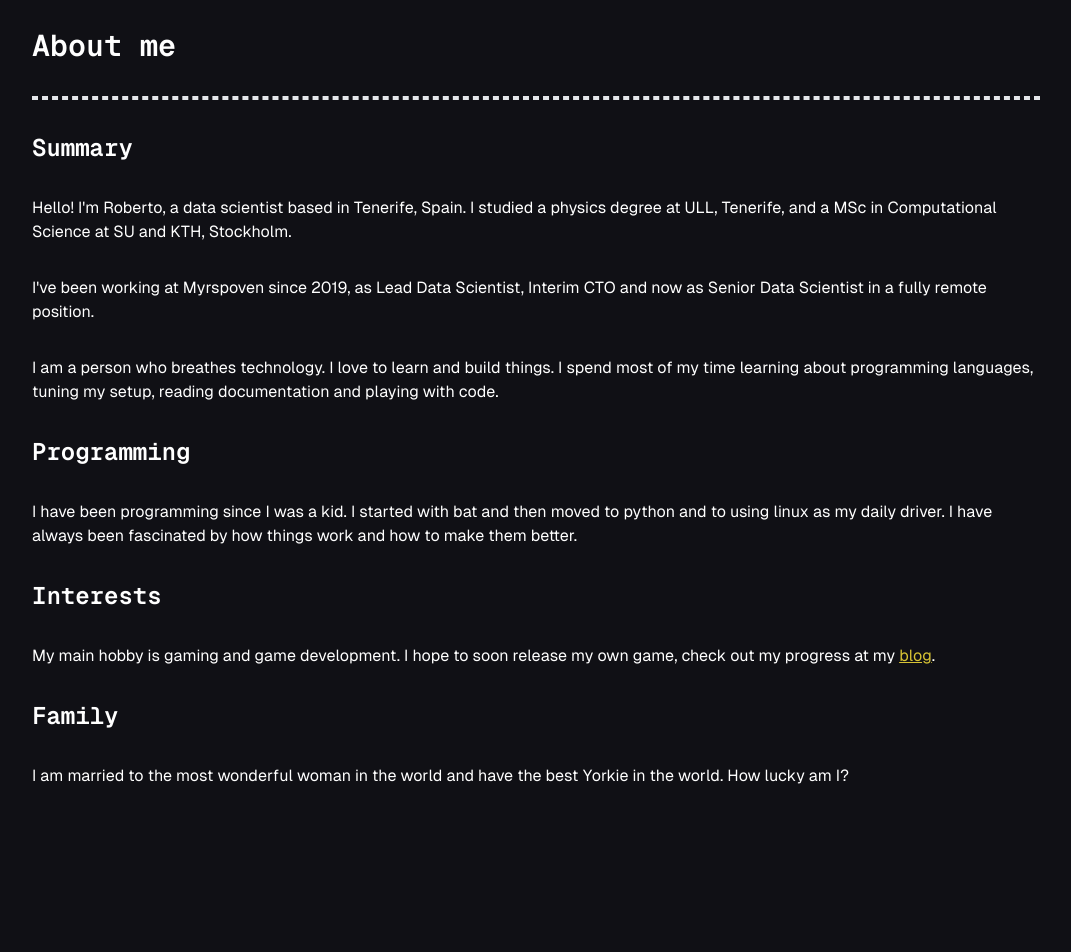
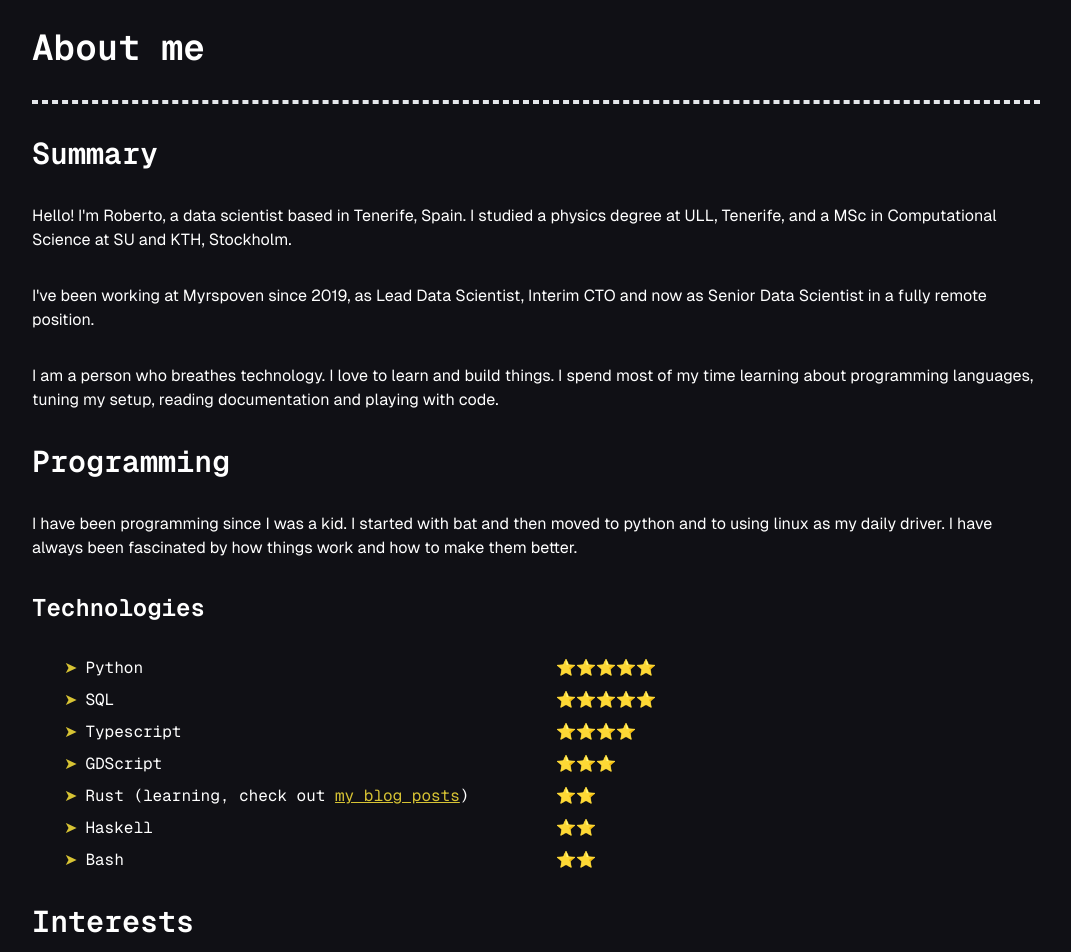
Before and after one commit to RoberTnf/robertnf.github.io, a Next.js app: page /about in a window 1280 px wide. Shown: the part 140-1092 px from the top of the page, without its empty margins (104-1175 px from the left). Before the commit the page ends 960 px from the top, so only its background shows below. Built offline with nearby package versions, Linux system fonts and the light colour scheme.

Commit message:
add languages

```diff
--- a/app/about/page.tsx
+++ b/app/about/page.tsx
@@ -2,10 +2,10 @@ import Link from "next/link";
 
 export default function About() {
 	return <div>
-		<h2>About me</h2>
+		<h1>About me</h1>
 		<hr className="border-dashed border-2 my-4" />
 
-		<h3>Summary</h3>
+		<h2>Summary</h2>
 
 		<p>
 			Hello! I&apos;m Roberto, a data scientist based in Tenerife, Spain. I
@@ -21,20 +21,39 @@ export default function About() {
 			programming languages, tuning my setup, reading documentation and playing with code.
 		</p>
 
-		<h3>Programming</h3>
+		<h2>Programming</h2>
 
 		<p>
 			I have been programming since I was a kid. I started with bat and then moved to python and to using linux as my daily driver.
 			I have always been fascinated by how things work and how to make them better.
 		</p>
 
-		<h3>Interests</h3>
+		<h3>Technologies</h3>
+
+		<div className="grid grid-cols-2 gap-2 ml-8">
+			<div className="caret">Python</div>
+			<div>⭐⭐⭐⭐⭐</div>
+			<div className="caret">SQL</div>
+			<div>⭐⭐⭐⭐⭐</div>
+			<div className="caret">Typescript</div>
+			<div>⭐⭐⭐⭐</div>
+			<div className="caret">GDScript</div>
+			<div>⭐⭐⭐</div>
+			<div className="caret">Rust (learning, check out <Link href="/blog/category/rust">my blog posts</Link>)</div>
+			<div>⭐⭐</div>
+			<div className="caret">Haskell</div>
+			<div>⭐⭐</div>
+			<div className="caret">Bash</div>
+			<div>⭐⭐</div>
+		</div>
+
+		<h2>Interests</h2>
 
 		<p>
 			My main hobby is gaming and game development. I hope to soon release my own game, check out my progress at my <Link href="/blog">blog</Link>.
 		</p>
 
-		<h3>Family</h3>
+		<h2>Family</h2>
 
 		<p>
 			I am married to the most wonderful woman in the world and have the best Yorkie in the world. How lucky am I?
--- a/app/blog/posts/what-is-bullet-chess-heaven/page.tsx
+++ b/app/blog/posts/what-is-bullet-chess-heaven/page.tsx
@@ -4,7 +4,7 @@ export const metadata = {
 	title: "What is Bullet Chess Heaven?",
 	publishedAt: new Date("2024-09-26"),
 	updatedAt: new Date("2024-09-26"),
-	categories: ["gamedev", "bch"],
+	categories: ["gamedev", "bch", "rust", "godot"],
 };
 
 export default function WhatIsBulletChessHeaven() {
@@ -43,7 +43,8 @@ export default function WhatIsBulletChessHeaven() {
 
 		<p>
 			I will aim to release a new blog post every two weeks, and to snapshot the game every two weeks. This is the current state of the codebase:
-			<a href="https://github.com/RoberTnf/bullet_chess_heaven_rs/commit/890011a7d4a17564c09aecba26380560d29c6697" target="_blank">github commit</a>.
+			<a href="https://github.com/RoberTnf/bullet_chess_heaven_rs/commit/890011a7d4a17564c09aecba26380560d29c6697" target="_blank"> github commit</a>.
+			<i>Yes, it is just a new cargo project with nothing in it. Wait for the next update!.</i>
 		</p>
 
 	</div>
```
